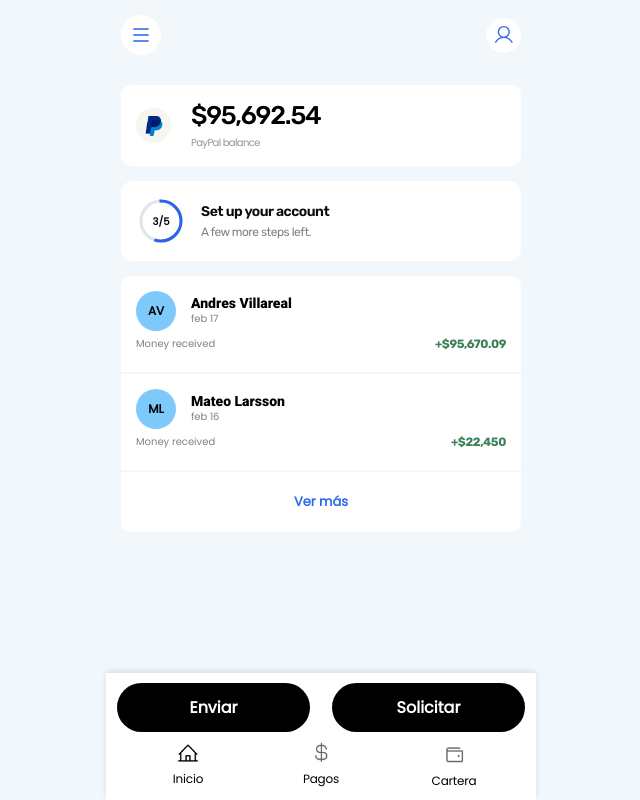
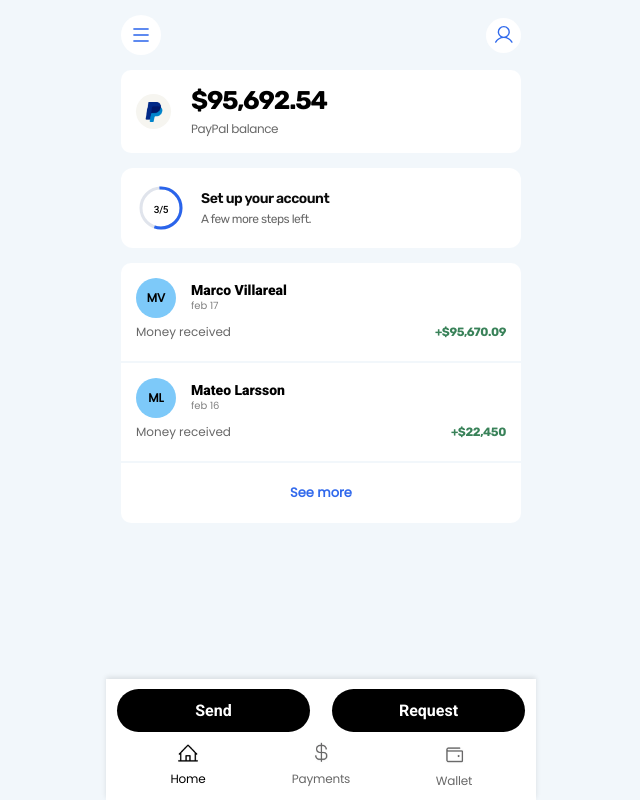
Before and after one commit to Vahaam/ppal.github.io, a website: page index.html in a window 1280 px wide. Shown: the whole page, without its empty margins (319-959 px from the left). Drawn offline with Linux system fonts and the light colour scheme.

Commit message:
Update index.html

```diff
--- a/index.html
+++ b/index.html
@@ -142,9 +142,9 @@
             margin-left: 20px;
         }
         .ppmargen p{
-            font-size: 10px;
-            color: #949494;
-            letter-spacing: -0.6px;
+            font-size: 12px;
+            color: #686868;
+            letter-spacing: -0.4px;
         }
 
 
@@ -167,12 +167,14 @@
 }
 
 .progress-text {
+    font-family: 'Roboto';
     position: absolute;
     top: 52%;
     left: 50%;
     transform: translate(-50%, -50%);
     font-size: 10px;
-    font-weight: 600;
+    font-weight: 500;
+    letter-spacing: -0.3px;
     color: #000000;
 }
 
@@ -194,7 +196,7 @@
     font-family: "Rubik", serif;
     letter-spacing: -0.5px;
     font-size: 12px;
-    color: gray;
+    color: #686868;
 }
 
 
@@ -202,7 +204,7 @@
         .balance h1{
             font-size: 1.6rem;
             font-family: "Rubik", serif;
-            font-weight: 500;
+            font-weight: bold;
             letter-spacing: -1.2px;
             margin-bottom: 5px;
         }
@@ -210,7 +212,7 @@
             background: white;
             padding: 15px;
             border-radius: 10px;
-            margin: 15px;
+            margin: 0 15px 15px 15px;
             display: flex;
             align-items: center;
         }
@@ -238,7 +240,7 @@
         .transaction {
     display: flex;
     flex-direction: column;
-    background: white;
+    background: #ffffff;
     padding: 15px;
     /* border-radius: 10px 10px 0px 0px; */
     margin-bottom: 2px;
@@ -293,8 +295,8 @@
 }
 
 .description {
-    color: gray;
-    font-size: 10px;
+    color: #686868;
+    font-size: 12px;
 }
 
 .amount {
@@ -332,14 +334,15 @@
             /* padding: 15px; */
         }
         .footer-buttons button {
+            font-family: Roboto, serif;
             padding: 12px 20px;
             border: none;
-            background: black;
+                background: black;
             color: white;
             border-radius: 50px;
             font-size: 16px;
             width: 45%;
-            font-weight: bold;
+        font-weight: bold;
         }
         .footer-menu {
             display: flex;
@@ -423,9 +426,9 @@
         <div class="transactions">
             <div class="transaction" style="border-radius: 10px 10px 0 0;">
                 <div class="transaction-left">
-                    <div class="avatar">AV</div>
+                    <div class="avatar">MV</div>
                     <div class="transaction-info">
-                        <p class="name">Andres Villareal
+                        <p class="name">Marco Villareal
                         </p>
                         <p class="date">feb 17</p>
                     </div>
@@ -450,18 +453,18 @@
                 </div>
             </div>
 
-            <div class="see-more transaction">Ver más</div>
+            <div class="see-more transaction">See more</div>
         </div>
 
         <div class="footer">
             <div class="footer-buttons">
-                <button>Enviar</button>
-                <button>Solicitar</button>
+                <button>Send</button>
+                <button>Request</button>
             </div>
             <div class="footer-menu">
-                <div><img src="IMG_0259.PNG" alt=""><br><p>Inicio</p></div>
-                <div><img src="IMG_0260.PNG" alt=""><br><p>Pagos</p></div>
-                <div><img src="IMG_0261.PNG" alt=""><br><p>Cartera</p></div>
+                <div><img src="IMG_0259.PNG" alt=""><br><p>Home</p></div>
+                <div><img src="IMG_0260.PNG" alt=""><br><p style="color: #686868;">Payments</p></div>
+                <div><img src="IMG_0261.PNG" alt=""><br><p style="color: #686868;">Wallet</p></div>
             </div>
         </div>
     </div>
```
